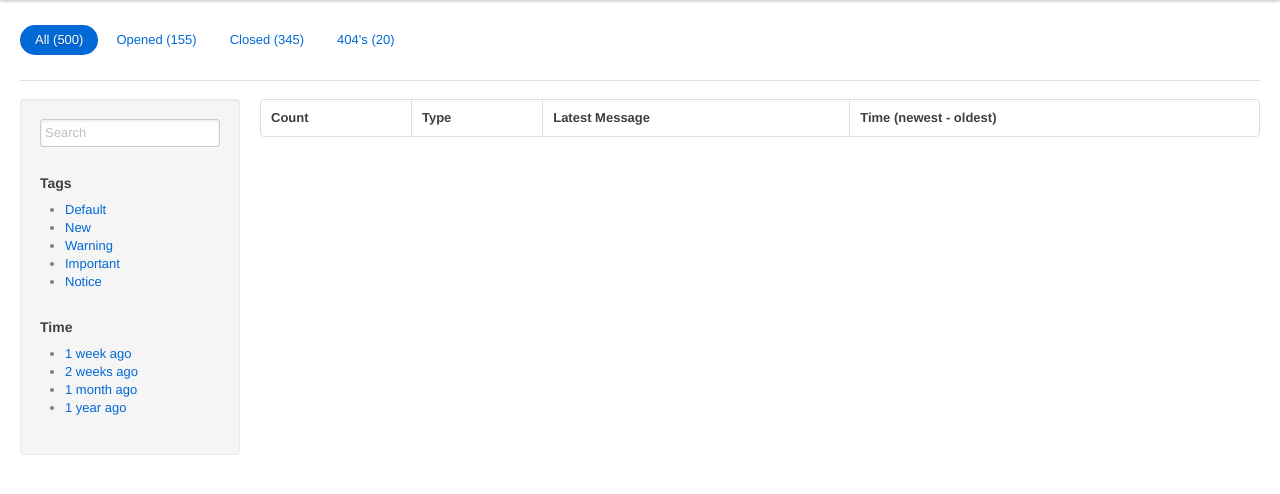
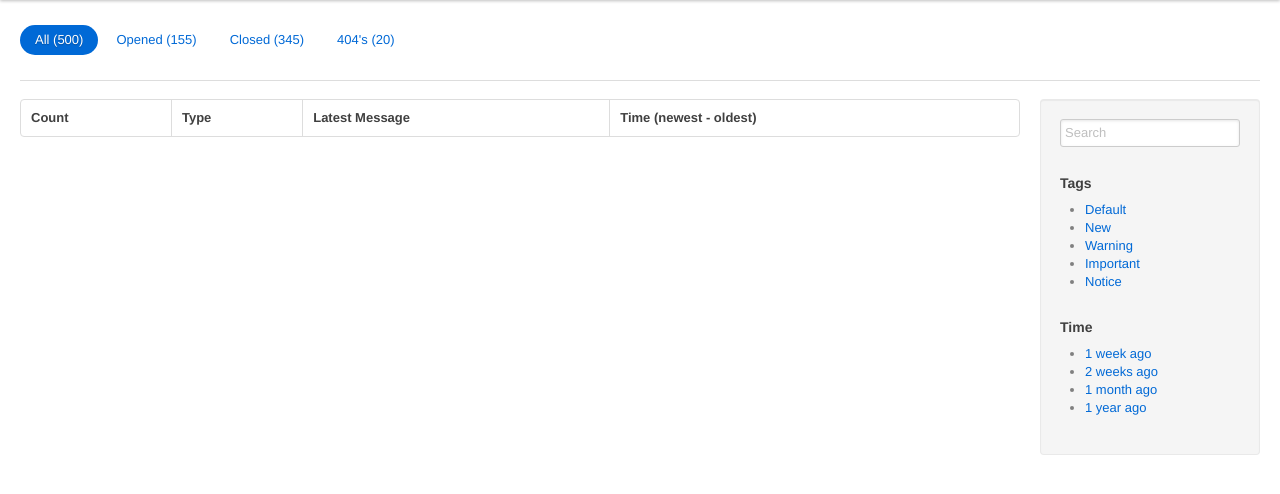
Before and after one commit to mikoop79/triage, a Python web app: template triage/templates/error-list.html in a window 1280 px wide. Shown: the part 40-534 px from the top of the page. Run offline with Jinja, Linux system fonts and the light colour scheme; the template is opened without the code that fills it, so the values that code supplies are empty.

Commit message:
Changed sidebar to be right aligned

```diff
--- a/triage/static/css/style.css
+++ b/triage/static/css/style.css
@@ -40,8 +40,13 @@ body {
 	margin-left: 0;
 }
 
+.container-fluid > .sidebar {
+	right: 20px;
+	left: inherit;
+}
+
 .container-fluid.sidebar > .content {
-	margin-left: 240px;
+	margin-right: 240px;
 }
 
 /*	Navigation
```
